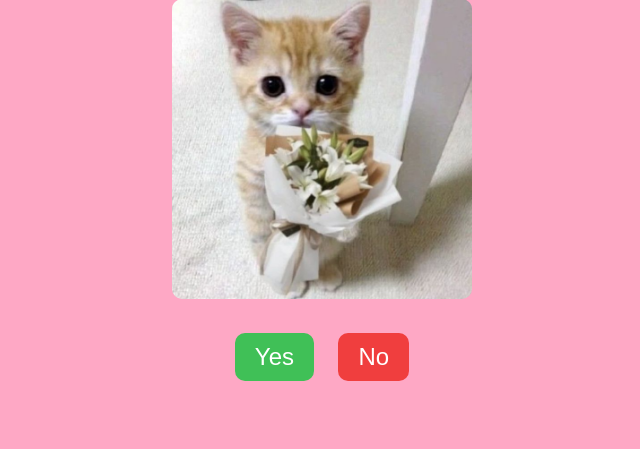
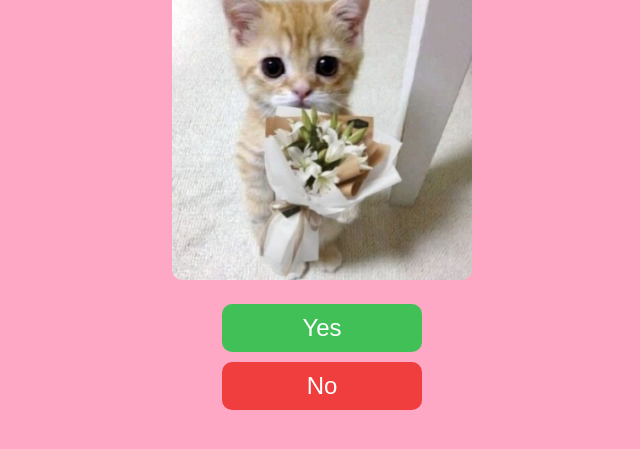
Before and after one commit to TootsieTall/nk2025luv, a plain HTML site: page index.html in a window 1280 px wide. Shown: the part 251-700 px from the top of the page, without its empty margins (318-958 px from the left). Drawn offline with Linux system fonts and the light colour scheme.

Commit message:
Update button layout to vertical orientation

```diff
--- a/index.html
+++ b/index.html
@@ -30,6 +30,12 @@
             object-fit: cover;
             border-radius: 10px;
         }
+        .buttons-container {
+            display: flex;
+            flex-direction: column;
+            gap: 10px;
+            align-items: center;
+        }
         .btn {
             font-size: 1.5rem;
             padding: 10px 20px;
@@ -37,7 +43,7 @@
             border-radius: 10px;
             cursor: pointer;
             transition: all 0.3s ease;
-            margin: 10px;
+            width: 200px; /* Fixed width for buttons */
         }
         .yes-btn {
             background-color: #40c057;
@@ -71,8 +77,10 @@
         <div class="cat-container">
             <img id="catImage" src="img/cat-0.jpg" alt="Cute cat">
         </div>
-        <button class="btn yes-btn" onclick="handleYes()">Yes</button>
-        <button class="btn no-btn" onclick="handleNo()">No</button>
+        <div class="buttons-container">
+            <button class="btn yes-btn" onclick="handleYes()">Yes</button>
+            <button class="btn no-btn" onclick="handleNo()">No</button>
+        </div>
     </div>
 
     <script>
```
